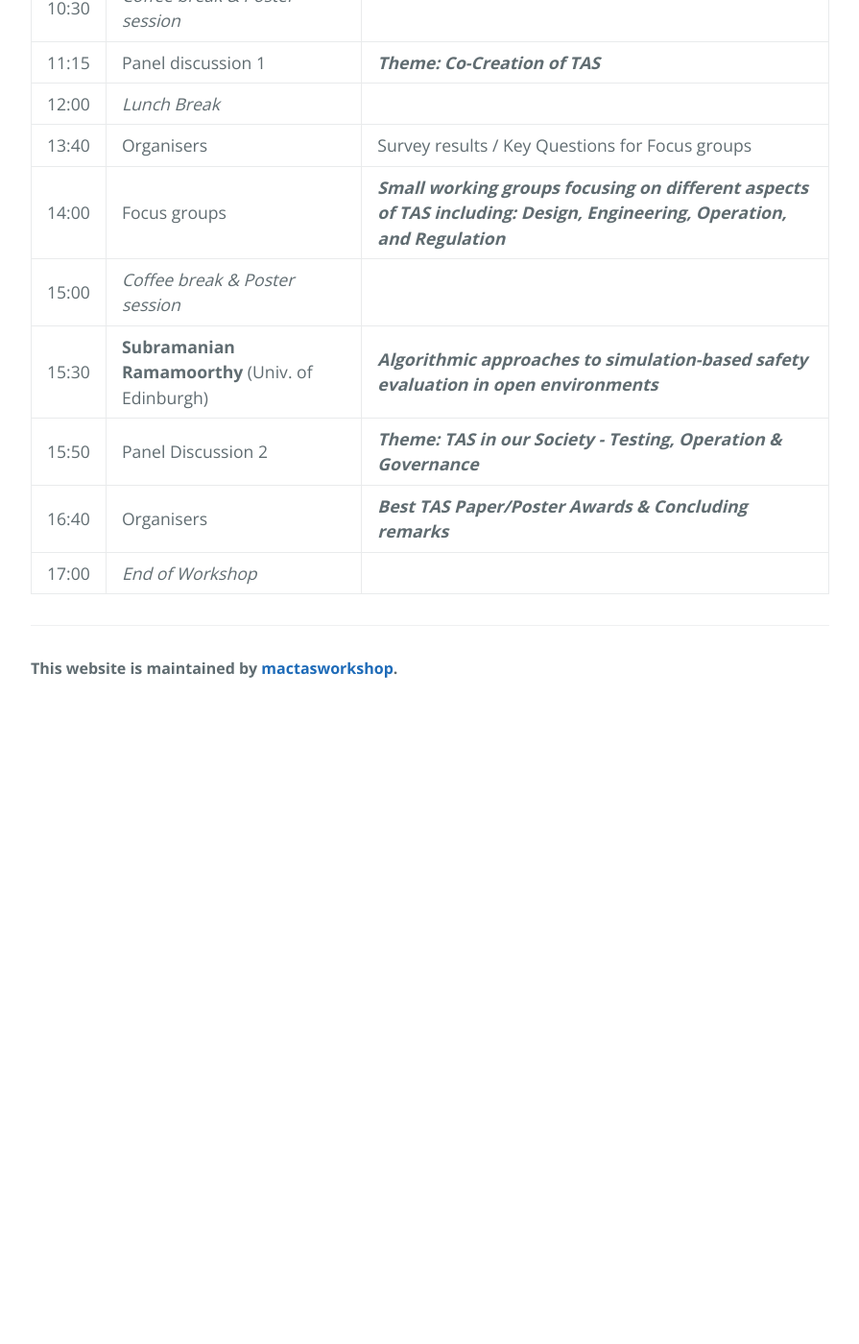
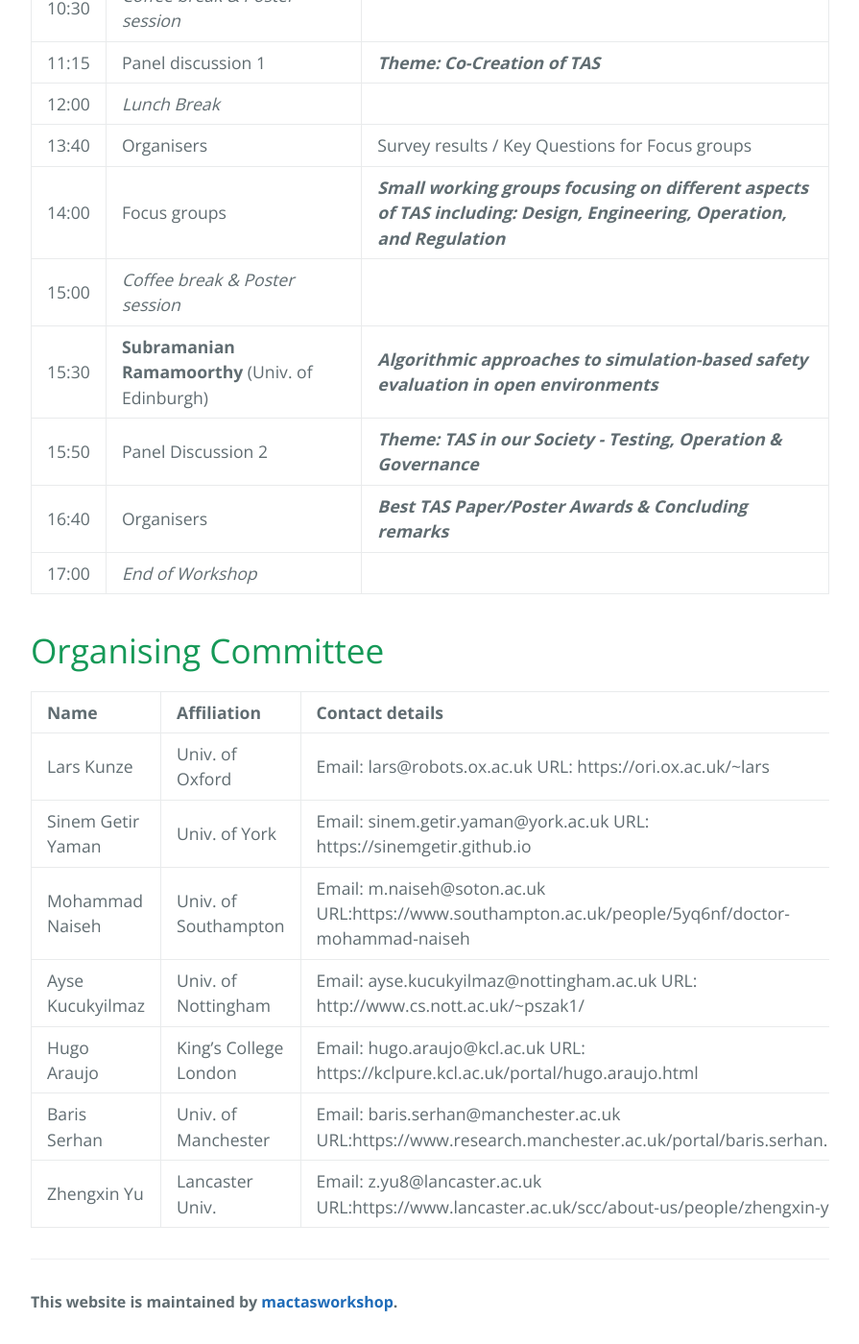
Before and after one commit to mactasworkshop/2022, a Jekyll site: the page built from index.md, in a window 1280 px wide and 1400 px high, scrolled down 2956 px. Shown: the whole window at 96% size, without its empty margins (192-1087 px from the left). Built offline with Jekyll 4.4.1, drawn with Linux system fonts in a browser that asks for light colours; before the commit the page ends 3696 px from its top, so only the background shows below that.

Commit message:
Update index.md

```diff
--- a/index.md
+++ b/index.md
@@ -68,3 +68,15 @@
 | 15:50 | Panel Discussion 2 | **_Theme: TAS in our Society - Testing, Operation & Governance_** |
 | 16:40 | Organisers | **_Best TAS Paper/Poster Awards & Concluding remarks_** |
 | 17:00 | _End of Workshop_ |
+
+# Organising Committee
+
+| Name | Affiliation | Contact details
+|:------|:------------------|:------|
+Lars Kunze | Univ. of Oxford | Email: lars@robots.ox.ac.uk URL: https://ori.ox.ac.uk/~lars |
+Sinem Getir Yaman | Univ. of York | Email: sinem.getir.yaman@york.ac.uk URL: https://sinemgetir.github.io |
+Mohammad Naiseh | Univ. of Southampton | Email: m.naiseh@soton.ac.uk URL:https://www.southampton.ac.uk/people/5yq6nf/doctor-mohammad-naiseh |
+Ayse Kucukyilmaz | Univ. of Nottingham | Email: ayse.kucukyilmaz@nottingham.ac.uk URL: http://www.cs.nott.ac.uk/~pszak1/ |
+Hugo Araujo | King’s College London | Email: hugo.araujo@kcl.ac.uk  URL: https://kclpure.kcl.ac.uk/portal/hugo.araujo.html |
+Baris Serhan | Univ. of Manchester | Email: baris.serhan@manchester.ac.uk URL:https://www.research.manchester.ac.uk/portal/baris.serhan.html |
+Zhengxin Yu | Lancaster Univ. | Email: z.yu8@lancaster.ac.uk URL:https://www.lancaster.ac.uk/scc/about-us/people/zhengxin-yu |
```
